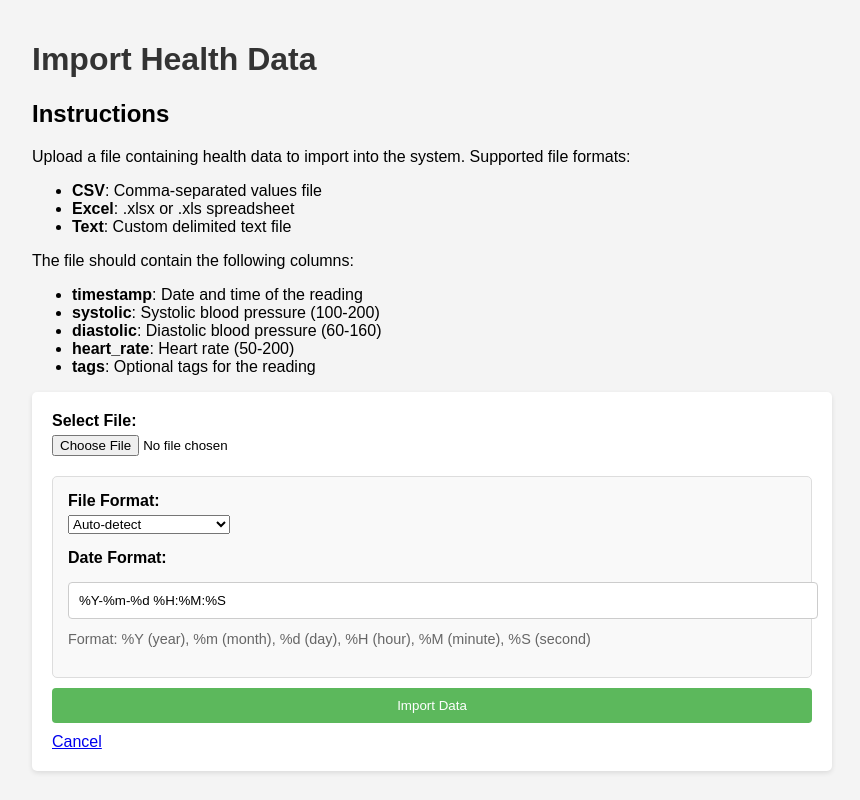
After one commit to DevOps-zhuang/health-tracker-app, a Flask app: page /import in a window 1280 px wide. The commit adds this page. Shown: the whole page, without its empty margins (208-1068 px from the left). Run offline with Flask 3, Linux system fonts and the light colour scheme.

Commit message:
feat(app): add data import functionality and enhance app structure

```diff
--- a/app.py
+++ b/app.py
@@ -5,5 +5,5 @@ app = create_app()
 
 # This file is used by Azure App Service
 if __name__ == "__main__":
-    app.run()
+    app.run(debug=True)
 # Generated by Copilot
--- a/app/routes.py
+++ b/app/routes.py
@@ -1,6 +1,9 @@
-from flask import Blueprint, render_template, request, redirect, url_for, flash
+from flask import Blueprint, render_template, request, redirect, url_for, flash, current_app
 from .models import db, HealthData
 from datetime import datetime
+import os
+from werkzeug.utils import secure_filename
+from .data_import import DataImporter
 
 # Create a Blueprint for the routes
 bp = Blueprint('main', __name__)
@@ -161,6 +164,84 @@ def delete_health_data(id):
     flash('Entry deleted successfully')
     return redirect(url_for('main.index'))
 
+@bp.route('/import', methods=['GET', 'POST'])
+def import_data():
+    if request.method == 'POST':
+        # Check if a file was uploaded
+        if 'file' not in request.files:
+            flash('No file selected')
+            return redirect(request.url)
+
+        file = request.files['file']
+
+        # Check if the file is empty
+        if file.filename == '':
+            flash('No file selected')
+            return redirect(request.url)
+
+        # Check if the file type is allowed
+        allowed_extensions = {'csv', 'xlsx', 'xls', 'txt'}
+        file_ext = file.filename.rsplit('.', 1)[1].lower() if '.' in file.filename else ''
+
+        if file_ext not in allowed_extensions:
+            flash(f'File type not allowed. Please upload a CSV, Excel, or TXT file.')
+            return redirect(request.url)
+
+        # Create upload directory if it doesn't exist
+        upload_dir = os.path.join(current_app.root_path, 'uploads')
+        os.makedirs(upload_dir, exist_ok=True)
+
+        # Save the file
+        filename = secure_filename(file.filename)
+        filepath = os.path.join(upload_dir, filename)
+        file.save(filepath)
+
+        # Get import parameters
+        import_format = request.form.get('format', 'auto').strip().lower()
+        date_format = request.form.get('date_format', '%Y-%m-%d %H:%M:%S').strip()
+        delimiter = request.form.get('delimiter', ',').strip()
+
+        # Auto-detect format based on file extension if not specified
+        if import_format == 'auto':
+            if file_ext in ['csv']:
+                import_format = 'csv'
+            elif file_ext in ['xlsx', 'xls']:
+                import_format = 'excel'
+            else:
+                import_format = 'text'
+
+        # Import based on format
+        results = None
+        try:
+            if import_format == 'csv':
+                results = DataImporter.import_from_csv(filepath, date_format=date_format)
+            elif import_format == 'excel':
+                results = DataImporter.import_from_excel(filepath)
+            elif import_format == 'text':
+                results = DataImporter.import_from_text(filepath, delimiter=delimiter, date_format=date_format)
+            else:
+                flash(f'Unsupported import format: {import_format}')
+                return redirect(request.url)
+
+            # Show import results
+            flash(f'Import completed: {results["success"]} records imported successfully, {results["failure"]} failures')
+
+            # Show errors if any
+            if results['errors']:
+                for error in results['errors'][:5]:  # Show only first 5 errors to avoid overwhelming the user
+                    flash(f'Error: {error}')
+                if len(results['errors']) > 5:
+                    flash(f'...and {len(results["errors"]) - 5} more errors')
+
+            return redirect(url_for('main.index'))
+
+        except Exception as e:
+            flash(f'Import failed: {str(e)}')
+            return redirect(request.url)
+
+    # GET request - show import form
+    return render_template('import.html')
+
 @bp.route('/chart')
 def chart():
     # Fetch all health data entries from the database, ordered by timestamp
@@ -190,4 +271,21 @@ def chart():
                           diastolic_values=diastolic_values,
                           data_points=data_points)
 
+@bp.route('/schema')
+def show_schema():
+    import sqlite3
+    db_path = 'instance/health_tracker.sqlite'
+    schema = ''
+    try:
+        conn = sqlite3.connect(db_path)
+        cursor = conn.cursor()
+        cursor.execute("SELECT sql FROM sqlite_master WHERE type='table'")
+        tables = cursor.fetchall()
+        for table in tables:
+            schema += table[0] + '\n'
+        conn.close()
+    except Exception as e:
+        schema = f'Error: {str(e)}'
+    return f'<pre>{schema}</pre>'
+
 # Generated by Copilot
--- /dev/null
+++ b/app/templates/import.html
@@ -0,0 +1,118 @@
+<!DOCTYPE html>
+<html lang="en">
+<head>
+    <meta charset="UTF-8">
+    <meta name="viewport" content="width=device-width, initial-scale=1.0">
+    <link rel="stylesheet" href="{{ url_for('static', filename='style.css') }}">
+    <title>Import Health Data</title>
+    <style>
+        .form-group {
+            margin-bottom: 15px;
+        }
+        .form-group label {
+            display: block;
+            margin-bottom: 5px;
+            font-weight: bold;
+        }
+        .help-text {
+            font-size: 0.9em;
+            color: #666;
+            margin-top: 2px;
+        }
+        .import-container {
+            max-width: 800px;
+            margin: 0 auto;
+        }
+        .format-options {
+            margin-top: 20px;
+            padding: 15px;
+            background-color: #f9f9f9;
+            border: 1px solid #ddd;
+            border-radius: 5px;
+        }
+    </style>
+</head>
+<body>
+    <div class="import-container">
+        <h1>Import Health Data</h1>
+
+        {% with messages = get_flashed_messages() %}
+            {% if messages %}
+                <div class="messages">
+                    {% for message in messages %}
+                        <div class="alert">{{ message }}</div>
+                    {% endfor %}
+                </div>
+            {% endif %}
+        {% endwith %}
+
+        <div class="instructions">
+            <h2>Instructions</h2>
+            <p>Upload a file containing health data to import into the system. Supported file formats:</p>
+            <ul>
+                <li><strong>CSV</strong>: Comma-separated values file</li>
+                <li><strong>Excel</strong>: .xlsx or .xls spreadsheet</li>
+                <li><strong>Text</strong>: Custom delimited text file</li>
+            </ul>
+            <p>The file should contain the following columns:</p>
+            <ul>
+                <li><strong>timestamp</strong>: Date and time of the reading</li>
+                <li><strong>systolic</strong>: Systolic blood pressure (100-200)</li>
+                <li><strong>diastolic</strong>: Diastolic blood pressure (60-160)</li>
+                <li><strong>heart_rate</strong>: Heart rate (50-200)</li>
+                <li><strong>tags</strong>: Optional tags for the reading</li>
+            </ul>
+        </div>
+
+        <form action="/import" method="POST" enctype="multipart/form-data">
+            <div class="form-group">
+                <label for="file">Select File:</label>
+                <input type="file" id="file" name="file" required>
+            </div>
+
+            <div class="format-options">
+                <div class="form-group">
+                    <label for="format">File Format:</label>
+                    <select id="format" name="format">
+                        <option value="auto">Auto-detect</option>
+                        <option value="csv">CSV</option>
+                        <option value="excel">Excel</option>
+                        <option value="text">Text (Custom Delimiter)</option>
+                    </select>
+                </div>
+
+                <div class="form-group" id="delimiter-group">
+                    <label for="delimiter">Delimiter:</label>
+                    <input type="text" id="delimiter" name="delimiter" value="," maxlength="1">
+                    <p class="help-text">Character used to separate values (default: comma)</p>
+                </div>
+
+                <div class="form-group">
+                    <label for="date_format">Date Format:</label>
+                    <input type="text" id="date_format" name="date_format" value="%Y-%m-%d %H:%M:%S">
+                    <p class="help-text">Format: %Y (year), %m (month), %d (day), %H (hour), %M (minute), %S (second)</p>
+                </div>
+            </div>
+
+            <button type="submit" class="btn-primary">Import Data</button>
+            <a href="/" class="btn">Cancel</a>
+        </form>
+    </div>
+
+    <script>
+        // Show/hide delimiter based on format selection
+        document.getElementById('format').addEventListener('change', function() {
+            const delimiterGroup = document.getElementById('delimiter-group');
+            delimiterGroup.style.display = (this.value === 'text') ? 'block' : 'none';
+        });
+
+        // Initialize visibility on page load
+        document.addEventListener('DOMContentLoaded', function() {
+            const format = document.getElementById('format');
+            const delimiterGroup = document.getElementById('delimiter-group');
+            delimiterGroup.style.display = (format.value === 'text') ? 'block' : 'none';
+        });
+    </script>
+</body>
+</html>
+<!-- Generated by Copilot -->
--- a/run.py
+++ b/run.py
@@ -1,6 +1,4 @@
-from app import create_app
-
-app = create_app()
+from app import app
 
 if __name__ == "__main__":
     app.run(debug=True)
```
Also changed, not shown: app/__init__.py (+15 -1 lines), app/data_import.py (added, +292 -0 lines), app/templates/delete.html (added, +94 -0 lines), app/templates/index.html (+25 -2 lines), config.py (+11 -2 lines), requirements.txt (+5 -5 lines).
